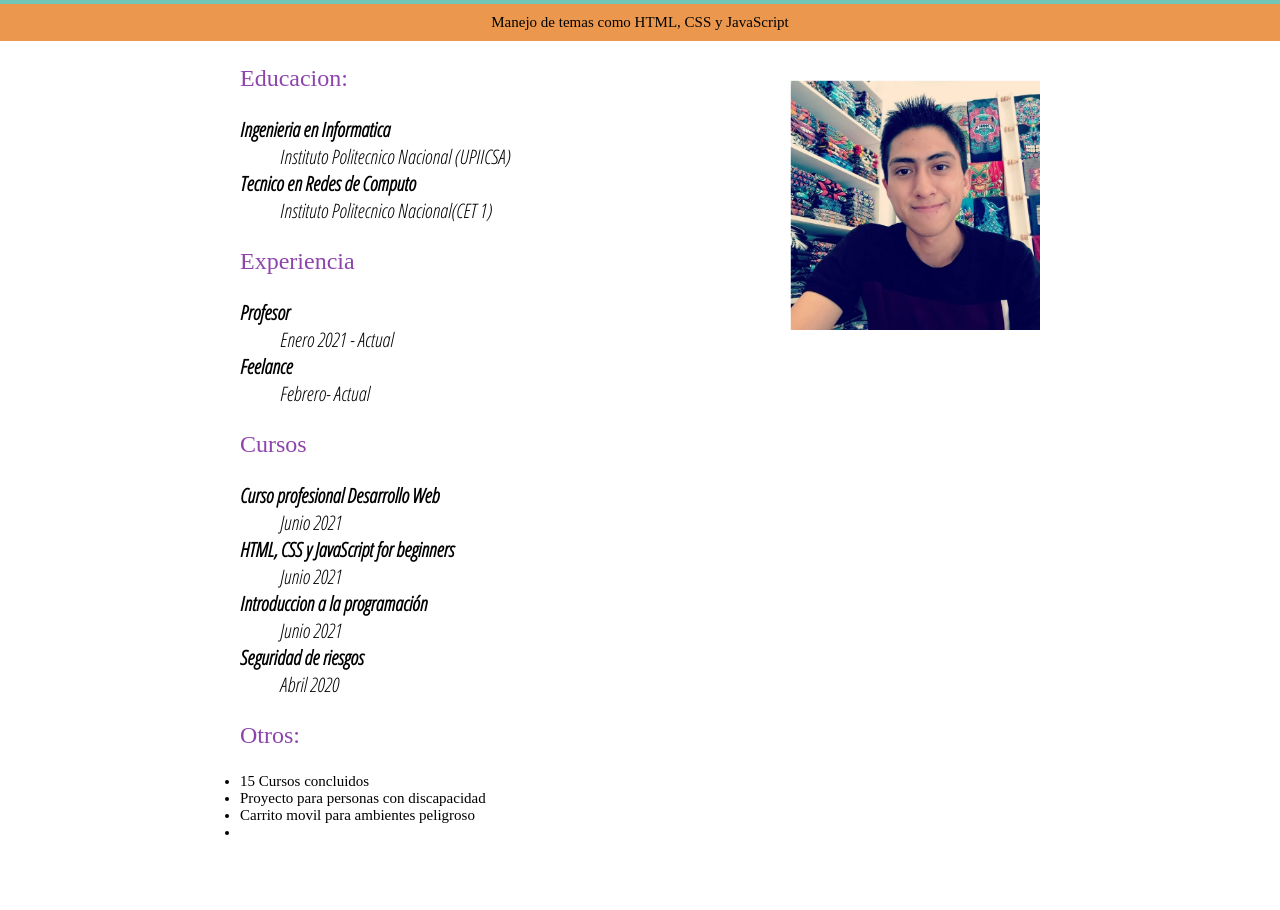
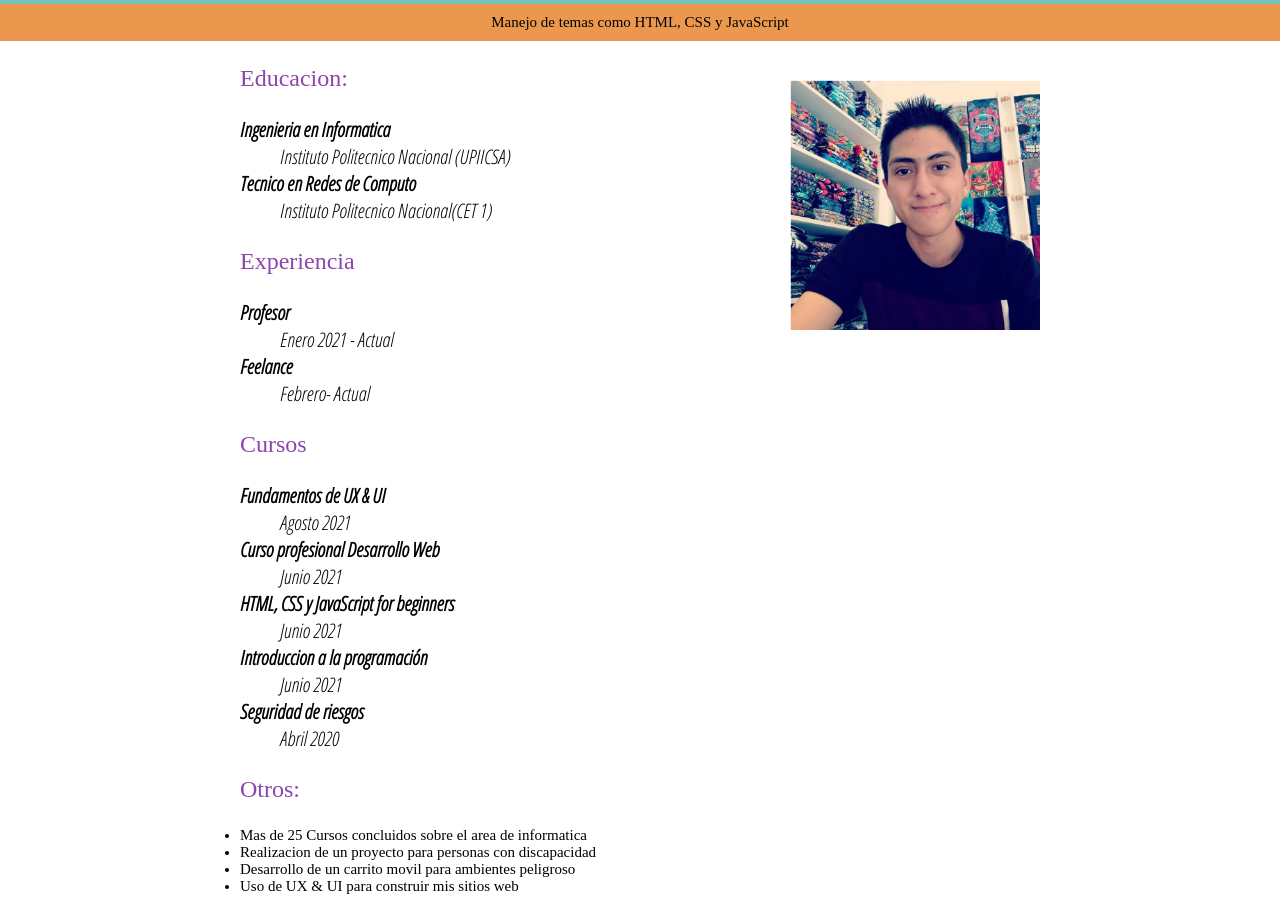
Before and after one commit to ZeroHero2/EmpresaH-F, a plain HTML site: page Personal/Mi pagina web.html in a window 1280 px wide. Shown: the part 74-984 px from the top of the page. Before the commit the page ends 930 px from the top, so only its background shows below. Drawn offline with Linux system fonts and the light colour scheme.

Commit message:
Add files via upload

```diff
--- a/Personal/Mi pagina web.html
+++ b/Personal/Mi pagina web.html
@@ -1,4 +1,4 @@
-<!DOCTYPE HMTL>
+ <!DOCTYPE HMTL>
 <HTML>
 	<HEAD>
 			<META CHARSET = "UTF-8">
@@ -47,6 +47,8 @@
 						<h3>Cursos</h3>
 						<div class="datos">
 							<dl>
+								<dt>Fundamentos de UX & UI</dt>
+									<dd>Agosto 2021</dd>
 								<dt>Curso profesional Desarrollo Web</dt>
 									<dd>Junio 2021</dd>
 								<dt>HTML, CSS y JavaScript for beginners </dt>
@@ -64,10 +66,10 @@
 				<div class="seccion">
 					<h3>Otros:</h3>
 					<ul>
-						<li> 15 Cursos concluidos</li>
-						<li>Proyecto para personas con discapacidad</li>
-						<li>Carrito movil para ambientes peligroso</li>
-						<li></li>
+						<li>Mas de 25 Cursos concluidos sobre el area de informatica</li>
+						<li>Realizacion de un proyecto para personas con discapacidad</li>
+						<li>Desarrollo de un carrito movil para ambientes peligroso</li>
+						<li>Uso de UX & UI para construir mis sitios web</li>
 					</ul>
 				</div>
 
```
